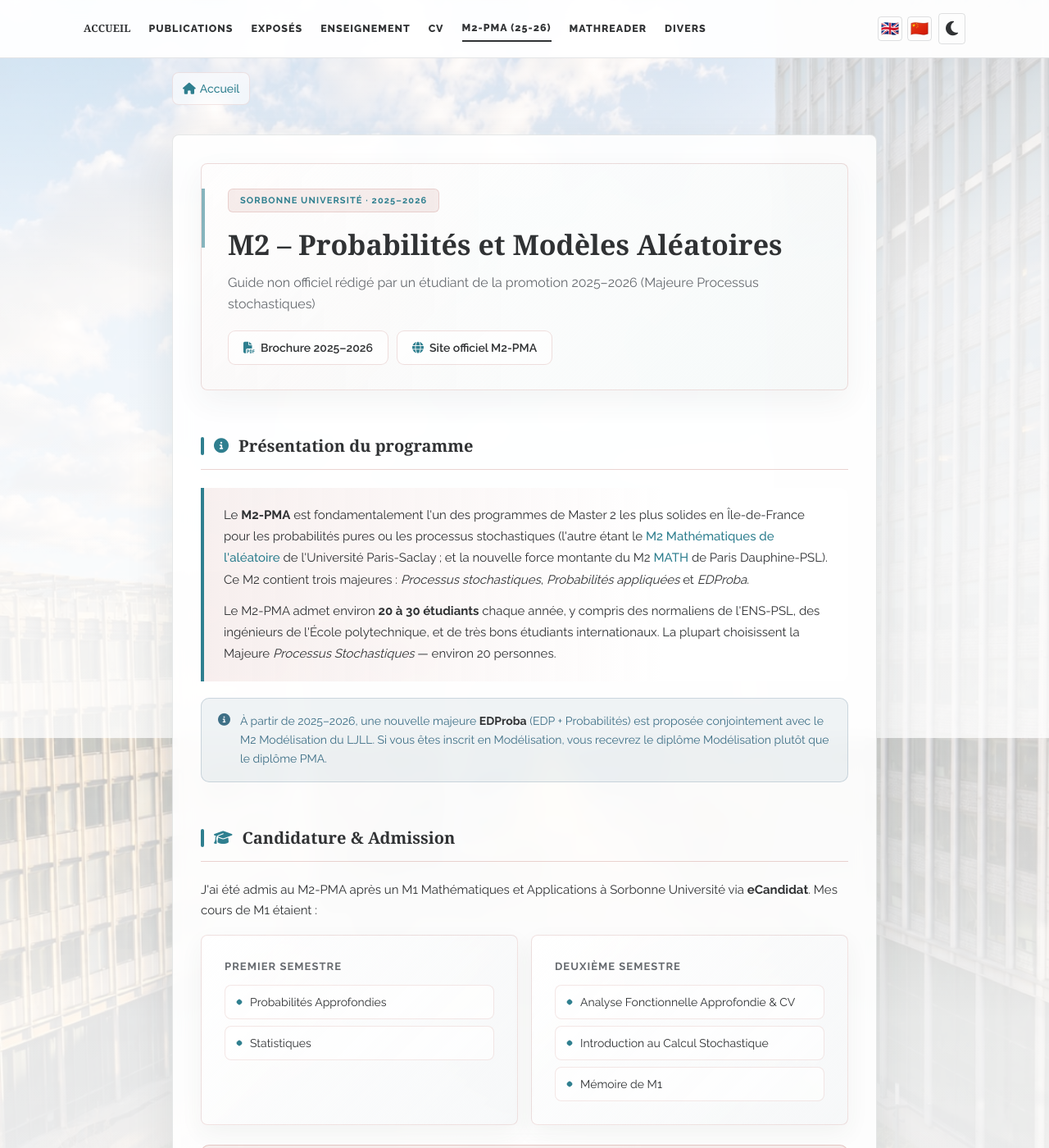
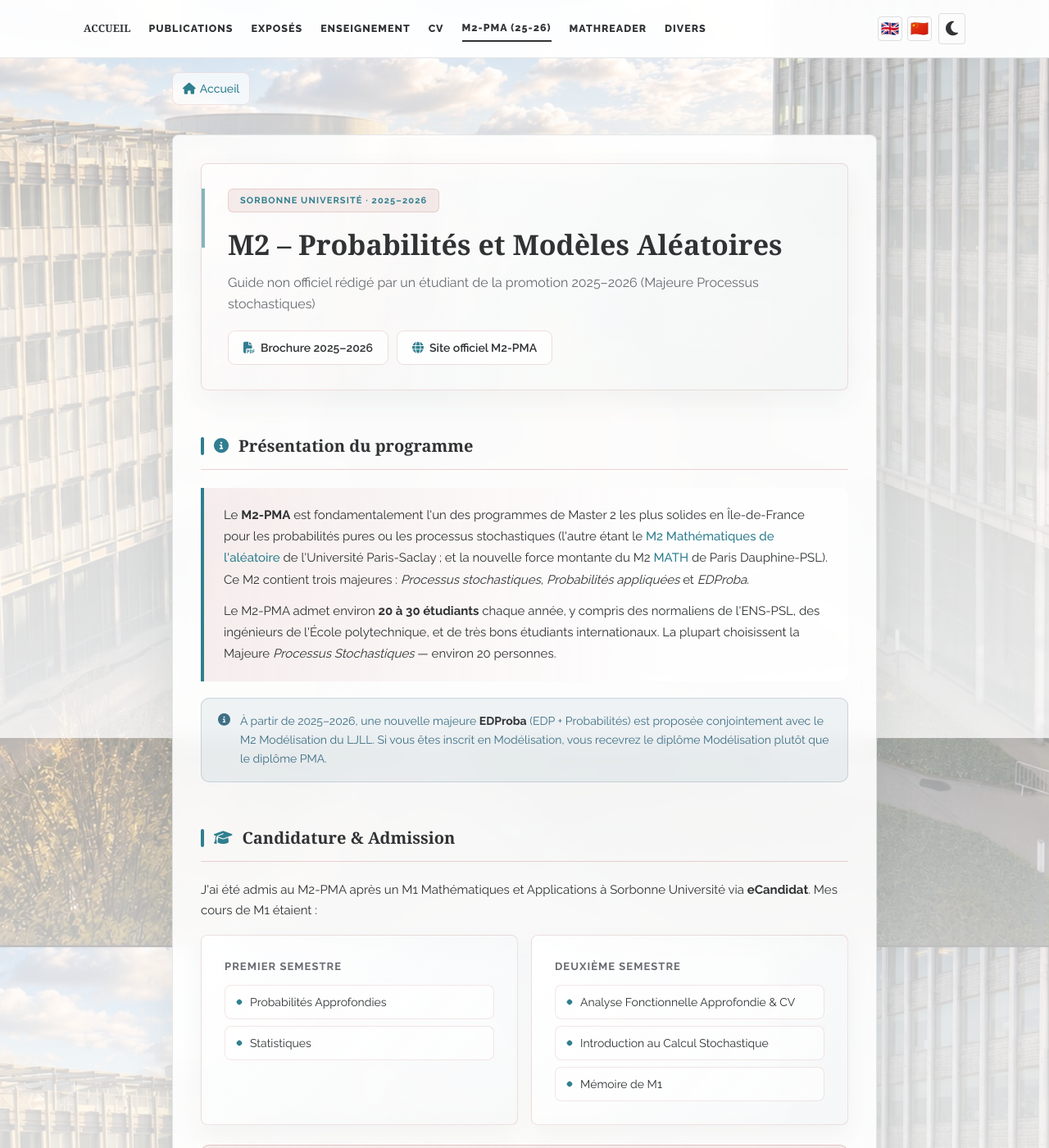
Before and after one commit to Lucien-XIAO/Lucien-XIAO.github.io, a Jekyll site: the page built from PMA/index.md, in a window 1280 px wide and 1400 px high. Shown: the whole window at 82% size. Built offline with Jekyll 4.4.1, drawn with Linux system fonts in a browser that asks for light colours; nearby versions of some CDN libraries; a style sheet for code colours, icons or effects is not loaded.

Commit message:
Reframe PMA background toward campus interior

```diff
--- a/_layouts/pma.html
+++ b/_layouts/pma.html
@@ -3,7 +3,7 @@
 <head>
   <script src="/assets/js/pma-i18n.js?v=4" defer></script>
   {% include head.html %}
-  <link rel="stylesheet" href="/assets/css/pma-theme.css?v=3">
+  <link rel="stylesheet" href="/assets/css/pma-theme.css?v=4">
   <script>
     MathJax = {
       tex: {
--- a/assets/css/pma-theme.css
+++ b/assets/css/pma-theme.css
@@ -5,8 +5,8 @@
 
 body.theme-claude.pma-page {
   background:
-    linear-gradient(180deg, rgba(var(--claude-paper-rgb), 0.74), rgba(var(--claude-paper-rgb), 0.90) 38%, rgba(var(--claude-paper-rgb), 0.94)),
-    url("/assets/img/pma-background.jpg?v=1") center 34% / cover fixed no-repeat;
+    linear-gradient(180deg, rgba(var(--claude-paper-rgb), 0.60), rgba(var(--claude-paper-rgb), 0.80) 38%, rgba(var(--claude-paper-rgb), 0.90)),
+    url("/assets/img/pma-background.jpg?v=2") center 58% / cover fixed no-repeat;
 }
 
 body.theme-claude.pma-page .math-float-canvas {
@@ -1045,7 +1045,8 @@
 @media (max-width: 768px) {
   body.theme-claude.pma-page {
     background-attachment: scroll;
-    background-position: center top;
+    background-position: center top, center 72%;
+    background-size: auto, auto 128%;
   }
 
   body.theme-claude.pma-page .nav-container {
```
Also changed, not shown: assets/img/pma-background.jpg.
